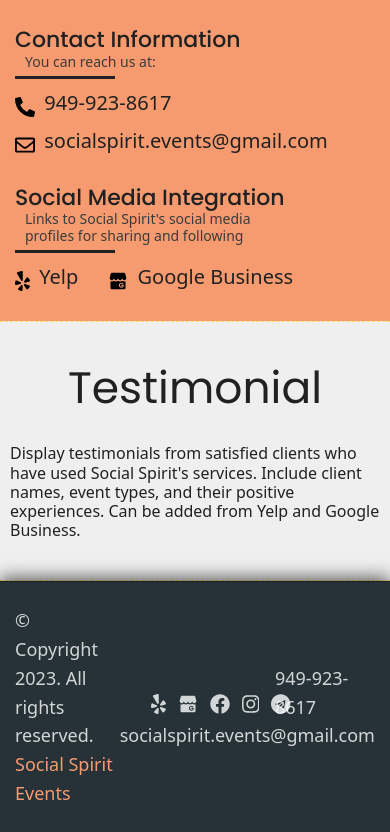
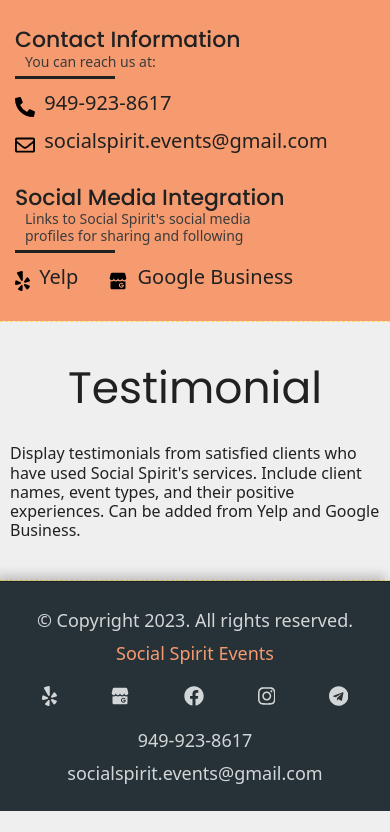
Before and after one commit to ivanchikap/socialspirit, a website: page src/index.html in a window 390 px wide. Shown: the part 9658-10490 px from the top of the page. After the commit the page ends 10469 px from the top, so only its background shows below. Drawn offline with nearby package versions, Linux system fonts and the light colour scheme; files that its build step writes are made by us from their sources.

Commit message:
footer finished starting testimonials

```diff
--- a/src/assets/scss/footer/_footer.scss
+++ b/src/assets/scss/footer/_footer.scss
@@ -4,12 +4,29 @@
   background-color: #263238;
   font-size: 18px;
   padding: 24px 0;
-  box-shadow: 0 -4px 16px rgba(0,0,0,.6);
+  box-shadow: -4px -6px 10px rgba(0,0,0,.2);
   line-height: 1.6;
+
+  &__copyright {
+    @include laptop {
+      display: flex;
+      flex-wrap: wrap;
+      justify-content: center;
+      gap: 8px;
+      margin-bottom: 1.2rem;
+    }
+    @include mobile {
+      gap: 4px;
+    }
+  }
 
   &__company {
     color: $orange;
     font-size: 18px;
+
+    &:hover {
+      text-decoration: underline;
+    }
   }
 
   .row {
@@ -25,6 +42,7 @@
   &__link {
     transition: all .3s ease;
     padding: 6px;
+    line-height: 1;
     fill: rgba(255,255,255,.8);
 
     &:hover {
@@ -39,13 +57,32 @@
 
   &__contacts {
     display: flex;
+    flex-wrap: wrap;
     flex-direction: column;
     align-items: flex-end;
+
+    @include laptop {
+      flex-direction: row;
+      justify-content: flex-end;
+      align-items: center;
+      gap: 12px;
+    }
+
+    @include tablet {
+      justify-content: center;
+      margin-top: 1.2rem;
+    }
+
+    @include mobile {
+      gap: 4px;
+    }
   }
 
   &__contact {
     font-size: inherit;
     transition: color .2s linear;
+    @extend .text-overflow;
+
     &:hover {
       color: $orange;
     }
--- a/src/layouts/default.html
+++ b/src/layouts/default.html
@@ -39,6 +39,8 @@
 
         <script src="assets/plugins/init.js"></script>
 
+        <script src="assets/plugins/siema.min.js"></script>
+
         <script src="assets/js/app.js"></script>
 </body>
 </html>
--- a/src/partials/footer.html
+++ b/src/partials/footer.html
@@ -1,14 +1,14 @@
 <footer class="footer">
     <div class="container">
        <div class="row">
-           <div class="col-4">
+           <div class="col-4 col-lg-12">
                <div class="footer__copyright">
                    <p>© Copyright 2023. All rights reserved.</p>
-                   <p class="footer__company">Social Spirit Events</p>
+                   <a href="https://www.socialspirit.us" class="footer__company">Social Spirit Events</a>
                </div>
            </div>
             <!-- /col-4-->
-           <div class="col-4">
+           <div class="col-4 col-lg-6 col-md-12">
                <div class="footer__icons">
                    <a class="footer__link" href="https://www.yelp.com/biz/social-spirit-events-las-vegas">
                        <svg class="footer__icon" xmlns="http://www.w3.org/2000/svg" viewBox="0 0 384 512"><!-- Font Awesome Pro 5.15.4 by @fontawesome - https://fontawesome.com License - https://fontawesome.com/license (Commercial License) --><path d="M42.9 240.32l99.62 48.61c19.2 9.4 16.2 37.51-4.5 42.71L30.5 358.45a22.79 22.79 0 0 1-28.21-19.6 197.16 197.16 0 0 1 9-85.32 22.8 22.8 0 0 1 31.61-13.21zm44 239.25a199.45 199.45 0 0 0 79.42 32.11A22.78 22.78 0 0 0 192.94 490l3.9-110.82c.7-21.3-25.5-31.91-39.81-16.1l-74.21 82.4a22.82 22.82 0 0 0 4.09 34.09zm145.34-109.92l58.81 94a22.93 22.93 0 0 0 34 5.5 198.36 198.36 0 0 0 52.71-67.61A23 23 0 0 0 364.17 370l-105.42-34.26c-20.31-6.5-37.81 15.8-26.51 33.91zm148.33-132.23a197.44 197.44 0 0 0-50.41-69.31 22.85 22.85 0 0 0-34 4.4l-62 91.92c-11.9 17.7 4.7 40.61 25.2 34.71L366 268.63a23 23 0 0 0 14.61-31.21zM62.11 30.18a22.86 22.86 0 0 0-9.9 32l104.12 180.44c11.7 20.2 42.61 11.9 42.61-11.4V22.88a22.67 22.67 0 0 0-24.5-22.8 320.37 320.37 0 0 0-112.33 30.1z"/>
@@ -33,7 +33,7 @@
                </div>
            </div>
             <!-- /col-4-->
-           <div class="col-4">
+           <div class="col-4 col-lg-6 col-md-12">
                 <div class="footer__contacts">
                     <a class="footer__contact" href="tel:+949-923-8617">949-923-8617</a>
                     <a class="footer__contact" href="mailto:socialspirit.events@gmail.com">socialspirit.events@gmail.com</a>
```
Also changed, not shown: docs/index.html (+6 -4 lines), docs/assets/css/style.css, docs/assets/css/style.min.css, docs/assets/plugins/siema.min.js (added), src/assets/plugins/siema.min.js (added).
